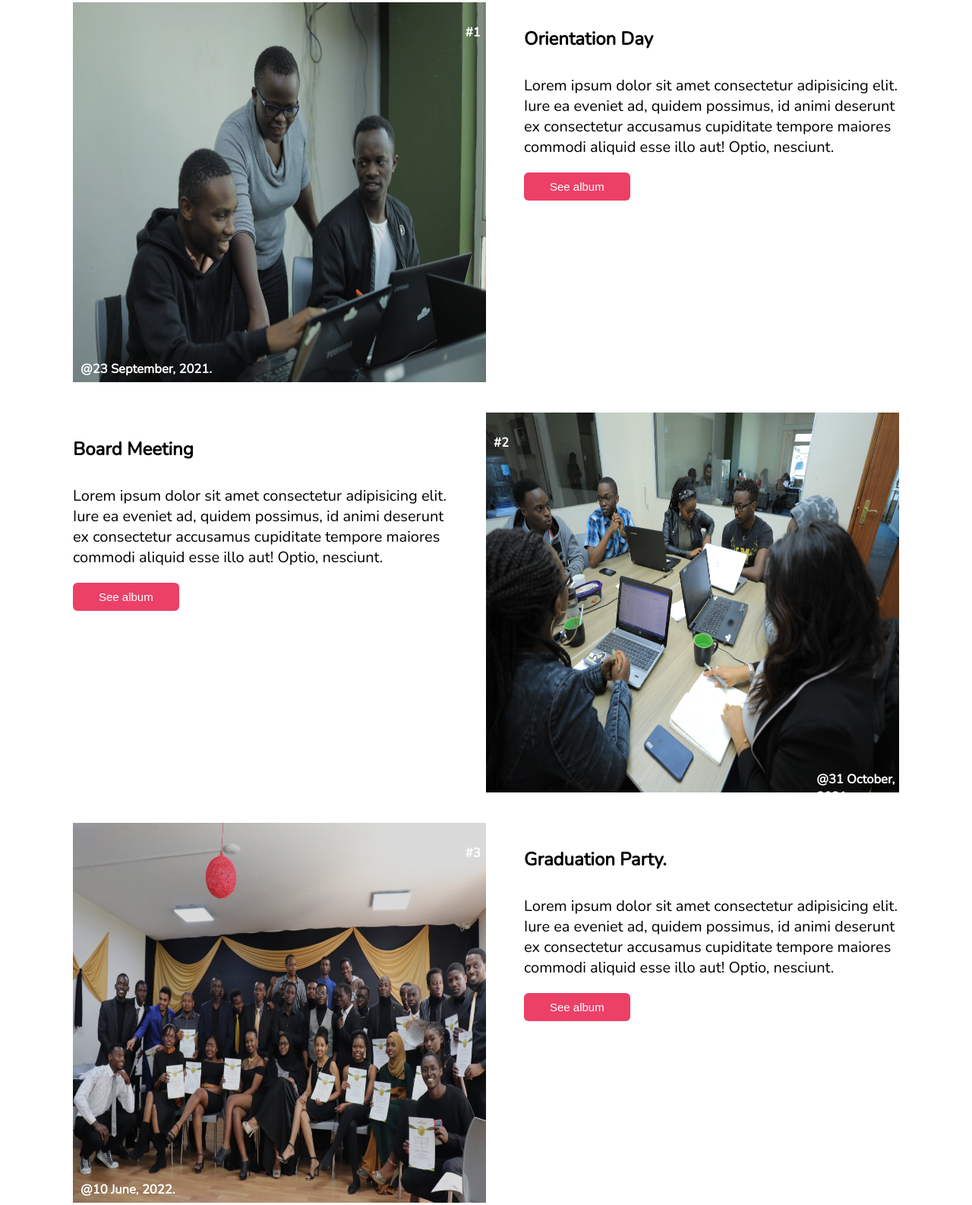
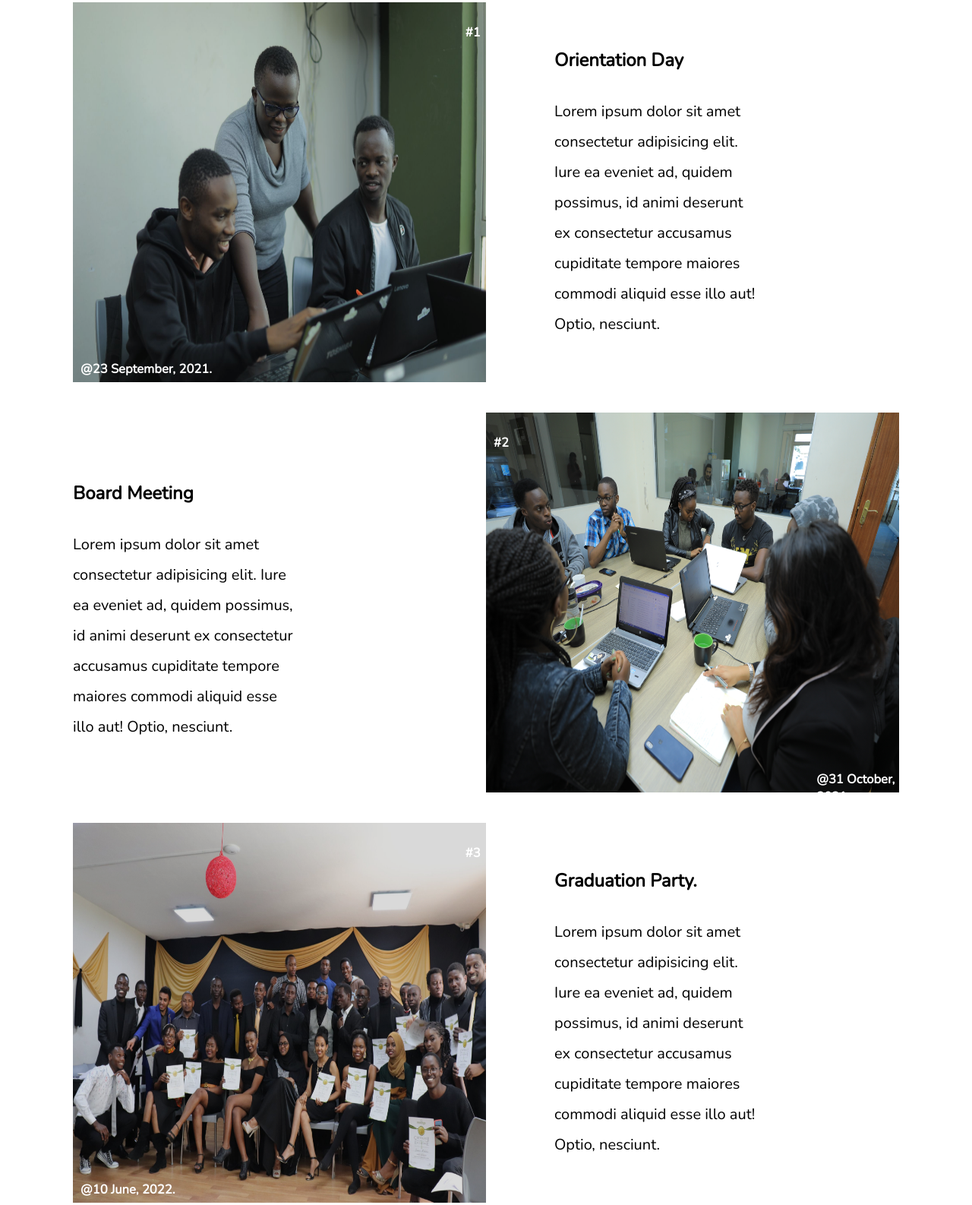
Before and after one commit to leroy-netizen/moringa-IP-one, a plain HTML site: page index.html in a window 1280 px wide. Shown: the part 766-2352 px from the top of the page at 76% size. Drawn offline with nearby package versions, Linux system fonts and the light colour scheme; files whose address does not match are found by name.

Commit message:
more styling

```diff
--- a/assets/css/styles.css
+++ b/assets/css/styles.css
@@ -134,6 +134,11 @@ nav {
 	width: 50%;
 	height: 500px;
 	margin-top: 40px;
+	overflow: hidden;
+}
+.story-item p {
+	width: 60%;
+	line-height: 2;
 }
 .story-item-1 {
 	background-image: url(../images/image\ 2.png);
@@ -149,17 +154,18 @@ nav {
 }
 .story-item-2 div {
 	align-items: center;
-	margin-left: 50px;
-	/* margin-top: 90px; */
+	margin-left: 90px;
+	margin-top: 60px;
 }
 .story-item-2b div {
 	align-items: center;
 	margin-right: 50px;
-	/* margin-top: 90px; */
+	margin-top: 90px;
 }
 .story-item-2c div {
 	align-items: center;
-	margin-left: 50px;
+	margin-left: 90px;
+	margin-top: 60px;
 }
 .number {
 	margin-left: 95%;
--- a/index.html
+++ b/index.html
@@ -70,7 +70,7 @@
       </div>
 
       <div class="story-item story-item-2">
-        <div>
+        <div class="align">
           <h4>Orientation Day</h4>
           <p>Lorem ipsum dolor sit amet consectetur
             adipisicing elit. Iure ea eveniet ad, quidem
@@ -78,7 +78,11 @@
             accusamus cupiditate tempore maiores commodi
             aliquid esse illo aut! Optio, nesciunt.
           </p>
-          <button>See album</button>
+          <br>
+          <br>
+          <br>
+          <br>
+          <button>See Album</button>
         </div>
 
       </div>
@@ -90,7 +94,7 @@
 
     <div class="stories-container wrapper ">
       <div class="story-item story-item-2b">
-        <div>
+        <div class="align">
           <h4>Board Meeting</h4>
           <p>Lorem ipsum dolor sit amet consectetur
             adipisicing elit. Iure ea eveniet ad, quidem
@@ -98,7 +102,10 @@
             accusamus cupiditate tempore maiores commodi
             aliquid esse illo aut! Optio, nesciunt.
           </p>
-          <button>See album</button>
+          <br>
+          <br>
+
+          <button>Read Our Stories</button>
         </div>
 
       </div>
@@ -119,7 +126,7 @@
       </div>
 
       <div class="story-item story-item-2c">
-        <div>
+        <div class="align">
           <h4>Graduation Party.</h4>
           <p>Lorem ipsum dolor sit amet consectetur
             adipisicing elit. Iure ea eveniet ad, quidem
@@ -127,7 +134,11 @@
             accusamus cupiditate tempore maiores commodi
             aliquid esse illo aut! Optio, nesciunt.
           </p>
-          <button>See album</button>
+          <br>
+          <br>
+          <br>
+          <br>
+          <button>See Album</button>
         </div>
 
       </div>
```
